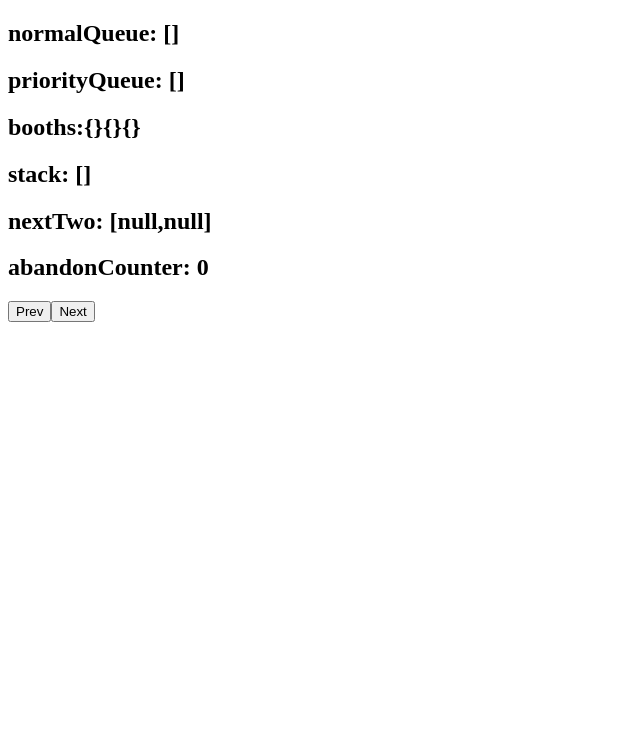
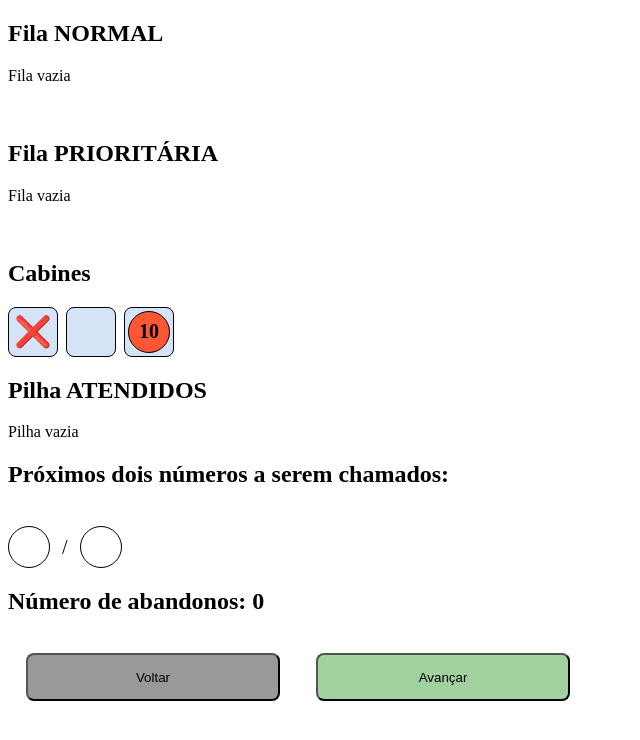
Before and after one commit to DenianHoerlle/gerenciamento-fila, a React (Vite) app: page / in a window 1280 px wide. Shown: the top 740 px of the page, without its empty margins (0-640 px from the left). Built offline with nearby package versions, Linux system fonts and the light colour scheme.

Commit message:
add initial layout component

```diff
--- a/src/classes/SimulationController.ts
+++ b/src/classes/SimulationController.ts
@@ -24,6 +24,7 @@ export class SimulationController {
       stack: [],
       nextTwo: [undefined, undefined],
       abandonCounter: 0,
+      iteration: 0,
     };
 
     this.konfig = konfig;
@@ -63,6 +64,7 @@ export class SimulationController {
       stack: [],
       nextTwo: this.queuesController.peekTwo(),
       abandonCounter: this.queuesController.getAbandonCounter(),
+      iteration: this.currentIteration,
     };
 
     this.snapshots.push(newSnapshot);
--- a/src/classes/Snapshot.ts
+++ b/src/classes/Snapshot.ts
@@ -11,6 +11,7 @@ export type SnapshotType = {
   stack: number[];
   nextTwo: (number | undefined)[];
   abandonCounter: number;
+  iteration: number;
 };
 
 export class Snapshot {
@@ -38,6 +39,7 @@ export class Snapshot {
       stack: [],
       nextTwo: [undefined, undefined],
       abandonCounter: 0,
+      iteration: 0,
     };
   }
 }
--- /dev/null
+++ b/src/components/Booth.tsx
@@ -0,0 +1,54 @@
+import { NumberComponent } from "./Number";
+
+type Booth = {
+  currentNumber?: number;
+  duration?: number;
+  isOpen: boolean;
+};
+
+interface BoothComponentProps {
+  booths: Booth[];
+}
+
+const BoothComponent = (props: BoothComponentProps) => {
+  const { booths } = props;
+
+  const boothBaseStyles = {
+    borderRadius: 8,
+    border: "1px solid black",
+    backgroundColor: "#d5e3f7",
+    display: "grid",
+    placeItems: "center",
+    width: 48,
+    height: 48,
+    fontSize: 30,
+  };
+
+  const renderBooth = (booth: Booth) => {
+    const { isOpen, currentNumber } = booth;
+
+    if (!isOpen) {
+      const style = {
+        ...boothBaseStyles,
+        fontSize: 30,
+      };
+
+      return <div style={style}>❌</div>;
+    }
+
+    return (
+      <div style={boothBaseStyles}>
+        {currentNumber && <NumberComponent num={currentNumber} />}
+      </div>
+    );
+  };
+
+  return (
+    <div>
+      <h2>Cabines</h2>
+      <div style={{ display: "flex", gap: 8 }}>{booths.map(renderBooth)}</div>
+    </div>
+  );
+};
+
+export { BoothComponent };
--- /dev/null
+++ b/src/components/Button.tsx
@@ -0,0 +1,26 @@
+interface ButtonInterface {
+  children: React.ReactNode;
+  onClick: () => void;
+  isDisabled: boolean;
+}
+
+const Button = (props: ButtonInterface) => {
+  const { children, onClick, isDisabled } = props;
+
+  const style = {
+    width: 254,
+    height: 48,
+    margin: 18,
+    borderRadius: 8,
+    backgroundColor: isDisabled ? "#999999" : "#a1d19f",
+    cursor: "pointer",
+  };
+
+  return (
+    <button onClick={onClick} style={style}>
+      {children}
+    </button>
+  );
+};
+
+export { Button };
--- /dev/null
+++ b/src/components/NextTwo.tsx
@@ -0,0 +1,46 @@
+import { NumberComponent } from "./Number";
+
+interface NextTwoProps {
+  nextTwo: (number | undefined)[];
+}
+
+const EmptyNumber = () => {
+  return (
+    <div
+      style={{
+        display: "grid",
+        placeItems: "center",
+        fontWeight: "bolder",
+        borderRadius: "50%",
+        fontSize: 32,
+        width: 24,
+        height: 24,
+        padding: 8,
+        border: "1px solid black",
+      }}
+    ></div>
+  );
+};
+
+const NextTwoComponent = (props: NextTwoProps) => {
+  const { nextTwo } = props;
+
+  const [first, second] = nextTwo;
+
+  const style = {
+    fontSize: 20,
+  };
+
+  return (
+    <div>
+      <h2>Próximos dois números a serem chamados:</h2> <br />
+      <div style={{ display: "flex", gap: 12, alignItems: "center" }}>
+        {first ? <NumberComponent num={first} /> : <EmptyNumber />}
+        <span style={style}>/</span>
+        {second ? <NumberComponent num={second} /> : <EmptyNumber />}
+      </div>
+    </div>
+  );
+};
+
+export { NextTwoComponent };
--- /dev/null
+++ b/src/components/Number.tsx
@@ -0,0 +1,47 @@
+interface NumberComponent {
+  num: number;
+}
+
+const colorPallete = [
+  "#FF5733",
+  "#33FF57",
+  "#3357FF",
+  "#F3FF33",
+  "#D433FF",
+  "#33FFF0",
+  "#FF33A1",
+  "#FFA833",
+  "#8D33FF",
+  "#33FF94",
+];
+
+const colorByNumber = (num: number) => {
+  const index = num % colorPallete.length;
+
+  return colorPallete[index];
+};
+
+const NumberComponent = (props: NumberComponent) => {
+  const { num } = props;
+
+  return (
+    <div
+      style={{
+        display: "grid",
+        placeItems: "center",
+        fontWeight: "bolder",
+        borderRadius: "50%",
+        fontSize: 20,
+        width: 24,
+        height: 24,
+        padding: 8,
+        backgroundColor: colorByNumber(num),
+        border: "1px solid black",
+      }}
+    >
+      {num}
+    </div>
+  );
+};
+
+export { NumberComponent };
--- /dev/null
+++ b/src/components/Queue.tsx
@@ -0,0 +1,40 @@
+import { NumberComponent } from "./Number";
+
+interface QueueComponentProps {
+  queue: number[];
+  queueName: string;
+}
+
+const QueueComponent = (props: QueueComponentProps) => {
+  const { queue, queueName } = props;
+
+  const renderQueueContent = () => {
+    if (!queue.length) return <span>Fila vazia</span>;
+
+    return (
+      <div
+        style={{
+          display: "flex",
+          gap: 8,
+        }}
+      >
+        {queue.map((num) => (
+          <NumberComponent num={num} />
+        ))}
+      </div>
+    );
+  };
+
+  return (
+    <div
+      style={{
+        minHeight: 100,
+      }}
+    >
+      <h2>{queueName}</h2>
+      {renderQueueContent()}
+    </div>
+  );
+};
+
+export { QueueComponent };
--- /dev/null
+++ b/src/components/Stack.tsx
@@ -0,0 +1,36 @@
+import { NumberComponent } from "./Number";
+
+interface StackComponentProps {
+  stack: number[];
+  stackName: string;
+}
+
+const StackComponent = (props: StackComponentProps) => {
+  const { stack, stackName } = props;
+
+  const renderstackContent = () => {
+    if (!stack.length) return <span>Pilha vazia</span>;
+
+    return (
+      <div
+        style={{
+          display: "flex",
+          flexDirection: "column",
+        }}
+      >
+        {stack.map((num) => (
+          <NumberComponent num={num} />
+        ))}
+      </div>
+    );
+  };
+
+  return (
+    <div>
+      <h2>{stackName}</h2>
+      {renderstackContent()}
+    </div>
+  );
+};
+
+export { StackComponent };
--- a/src/main.tsx
+++ b/src/main.tsx
@@ -2,6 +2,11 @@ import { useMemo, useState } from "react";
 import { createRoot } from "react-dom/client";
 import { SimulationController } from "./classes/SimulationController";
 import { HotKonfig } from "./classes/konfigs/HotKonfig";
+import { BoothComponent } from "./components/Booth";
+import { Button } from "./components/Button";
+import { NextTwoComponent } from "./components/NextTwo";
+import { QueueComponent } from "./components/Queue";
+import { StackComponent } from "./components/Stack";
 
 const simulateSystem = () => {
   const SimulationControllerInstance = new SimulationController();
@@ -34,24 +39,38 @@ const MainComponent = () => {
   // LAYOUT
   return (
     <div>
-      <h2>normalQueue: {JSON.stringify(currentSnapshot?.normalQueue)}</h2>
-      <h2>priorityQueue: {JSON.stringify(currentSnapshot?.priorityQueue)}</h2>
-      <h2
-        style={{
-          display: "flex",
-          alignItems: "center",
-        }}
+      <QueueComponent
+        queueName="Fila NORMAL"
+        queue={currentSnapshot?.normalQueue}
+      />
+      <QueueComponent
+        queueName="Fila PRIORITÁRIA"
+        queue={currentSnapshot?.priorityQueue}
+      />
+      <BoothComponent
+        booths={[
+          { isOpen: false },
+          { isOpen: true },
+          { currentNumber: 10, isOpen: true },
+        ]}
+      />
+      <StackComponent
+        stack={currentSnapshot?.stack}
+        stackName="Pilha ATENDIDOS"
+      />
+      <NextTwoComponent nextTwo={currentSnapshot?.nextTwo} />
+      <h2>
+        Número de abandonos: {JSON.stringify(currentSnapshot?.abandonCounter)}
+      </h2>
+      <Button onClick={handleRegress} isDisabled={!currentSnapshot.iteration}>
+        Voltar
+      </Button>
+      <Button
+        onClick={handleAdvance}
+        isDisabled={currentSnapshot.iteration >= snapshots.length - 1}
       >
-        booths:{" "}
-        {currentSnapshot?.booths.map((booth) => (
-          <span key={Math.random()}>{JSON.stringify(booth)}</span>
-        ))}
-      </h2>
-      <h2>stack: {JSON.stringify(currentSnapshot?.stack)}</h2>
-      <h2>nextTwo: {JSON.stringify(currentSnapshot?.nextTwo)}</h2>
-      <h2>abandonCounter: {JSON.stringify(currentSnapshot?.abandonCounter)}</h2>
-      <button onClick={handleRegress}>Prev</button>
-      <button onClick={handleAdvance}>Next</button>
+        Avançar
+      </Button>
     </div>
   );
 };
```
